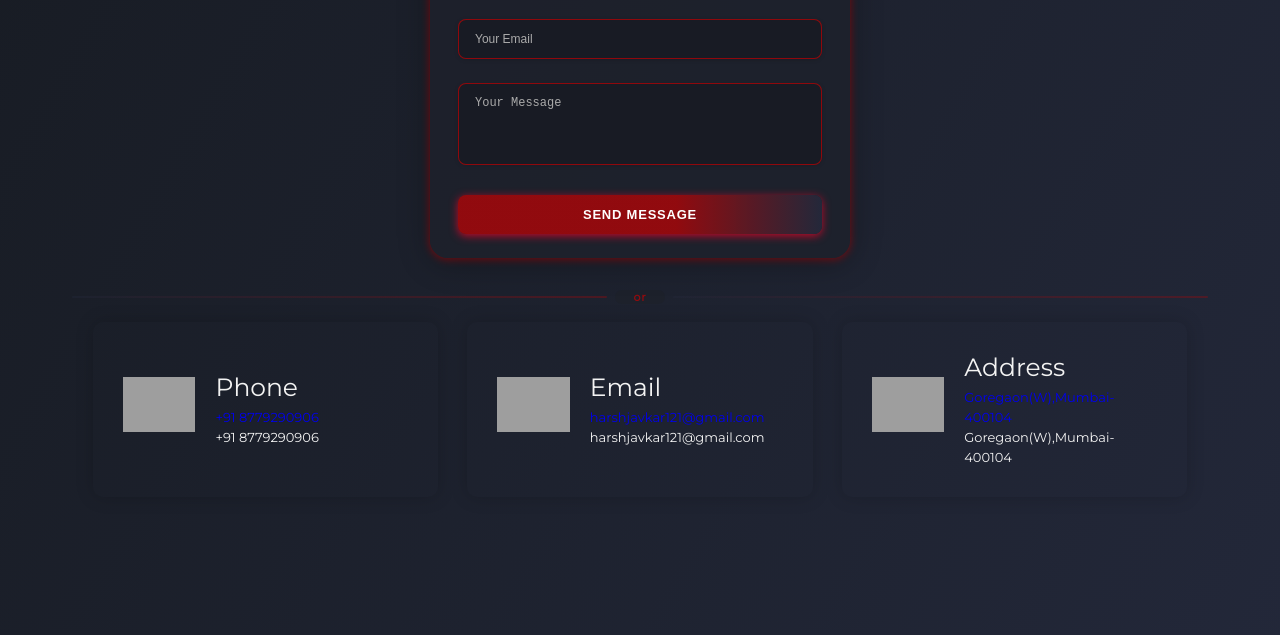
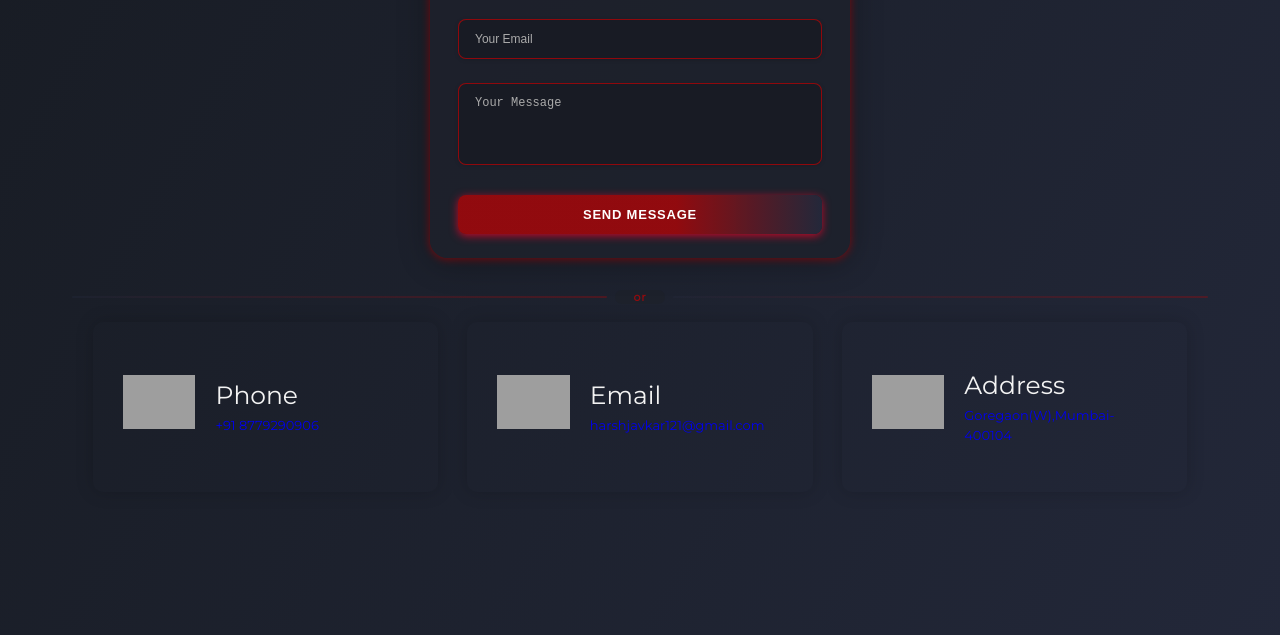
Before and after one commit to Harshjavkar/Portfolio, a plain HTML site: page index.html in a window 1280 px wide. Shown: the part 4857-5492 px from the top of the page. Drawn offline with Linux system fonts and the light colour scheme; grey boxes are pictures that could not be loaded.

Commit message:
Updated contact section in index.html

```diff
--- a/index.html
+++ b/index.html
@@ -246,33 +246,25 @@
           <div class="icon"><img src="https://img.icons8.com/bubbles/100/000000/phone.png" /></div>
           <div class="contact-info">
             <h1>Phone</h1>
-
             <h2><a href="tel:+918779290906" aria-label="Call +91 8779290906">+91 8779290906</a></h2>
-
-            <h2>+91 8779290906</h2>
-
           </div>
         </div>
         <div class="contact-item">
           <div class="icon"><img src="https://img.icons8.com/bubbles/100/000000/new-post.png" /></div>
           <div class="contact-info">
             <h1>Email</h1>
-
-            <h2><a href="https://mail.google.com/mail/?view=cm&to=harshjavkar121@gmail.com" target="_blank" rel="noopener" aria-label="Email harshjavkar121@gmail.com">harshjavkar121@gmail.com</a></h2>
-
-            <h2>harshjavkar121@gmail.com</h2>
-
+            <h2>
+              <a href="https://mail.google.com/mail/?view=cm&to=harshjavkar121@gmail.com" target="_blank" rel="noopener" aria-label="Email harshjavkar121@gmail.com">
+                harshjavkar121@gmail.com
+              </a>
+            </h2>
           </div>
         </div>
         <div class="contact-item">
           <div class="icon"><img src="https://img.icons8.com/bubbles/100/000000/map-marker.png" /></div>
           <div class="contact-info">
             <h1>Address</h1>
-
             <h2><a href="https://www.google.com/maps/search/?api=1&query=Goregaon(W),Mumbai-400104" target="_blank" rel="noopener" aria-label="View Goregaon(W), Mumbai-400104 on Google Maps">Goregaon(W),Mumbai-400104</a></h2>
-
-            <h2>Goregaon(W),Mumbai-400104</h2>
-
           </div>
         </div>
       </div>
@@ -294,7 +286,6 @@
     </div>
   </section>
   <!-- End Footer Section -->
-
   <script src="./app.js"></script>
 </body>
 
```
